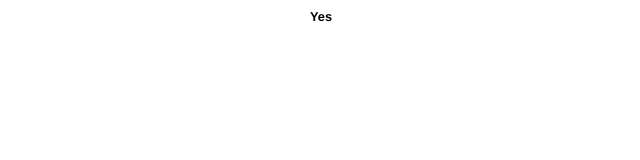
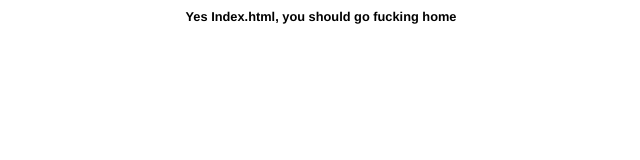
Before and after one commit to emcnutt/should-i-leave-work, a plain HTML site: page index.html in a window 1280 px wide. Shown: the whole page, without its empty margins (327-967 px from the left). Drawn offline with Linux system fonts and the light colour scheme.

Commit message:
Allow for telling a specific person to leave work

```diff
--- a/index.html
+++ b/index.html
@@ -33,5 +33,22 @@
 </head>
 
 <body>
-    <h1>Yes</h1>
+    <h1>
+        Yes
+        <span data-with-name style="display: none;">
+            <span data-name></span>, you should go fucking home
+        </span>
+    </h1>
+    <script>
+        document.addEventListener('DOMContentLoaded', function(){
+            name = window.location.pathname.slice(1).toLowerCase()
+            debugger
+            if (name) {
+                name = name.toLowerCase().charAt(0).toUpperCase() + name.slice(1)
+                document.querySelector('[data-name]').innerText = name;
+                document.querySelector('[data-with-name]').style = 'display: inline;';
+            }
+        }, false);
+
+    </script>
 </body>
```
